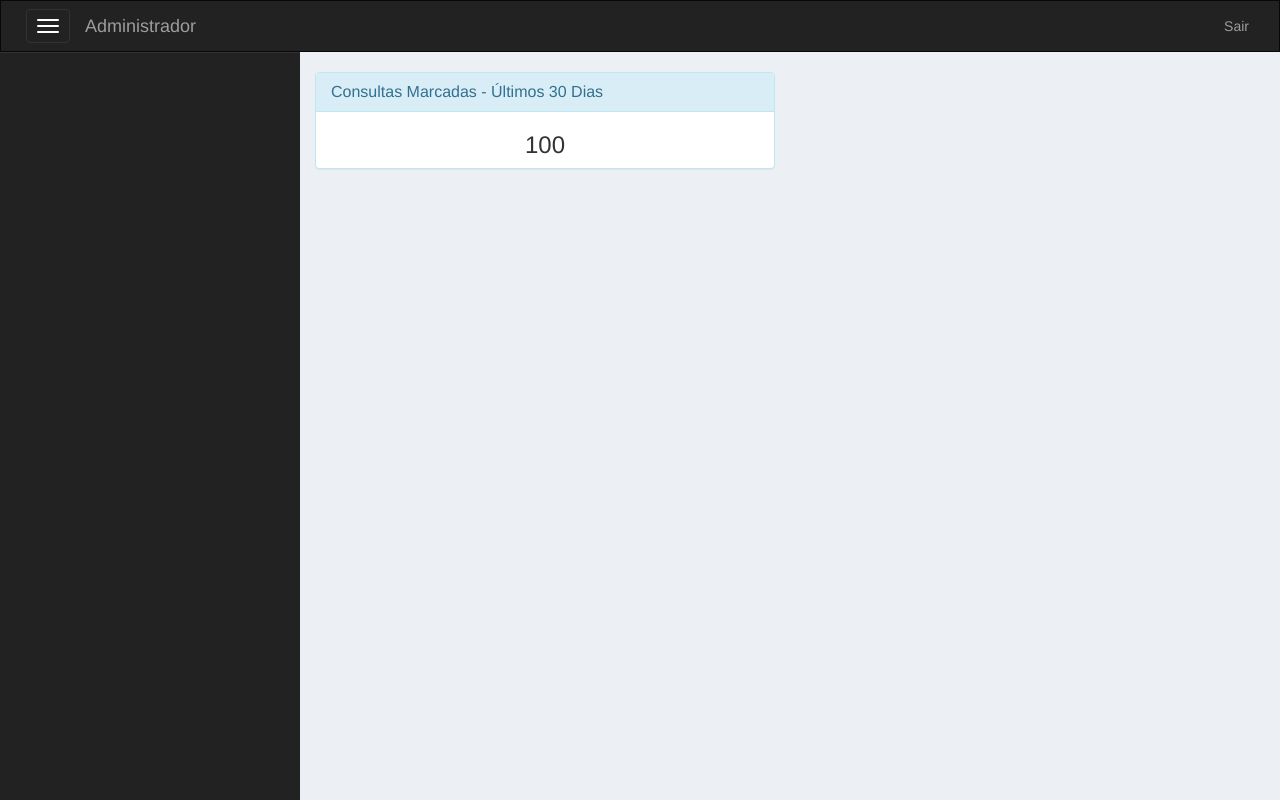
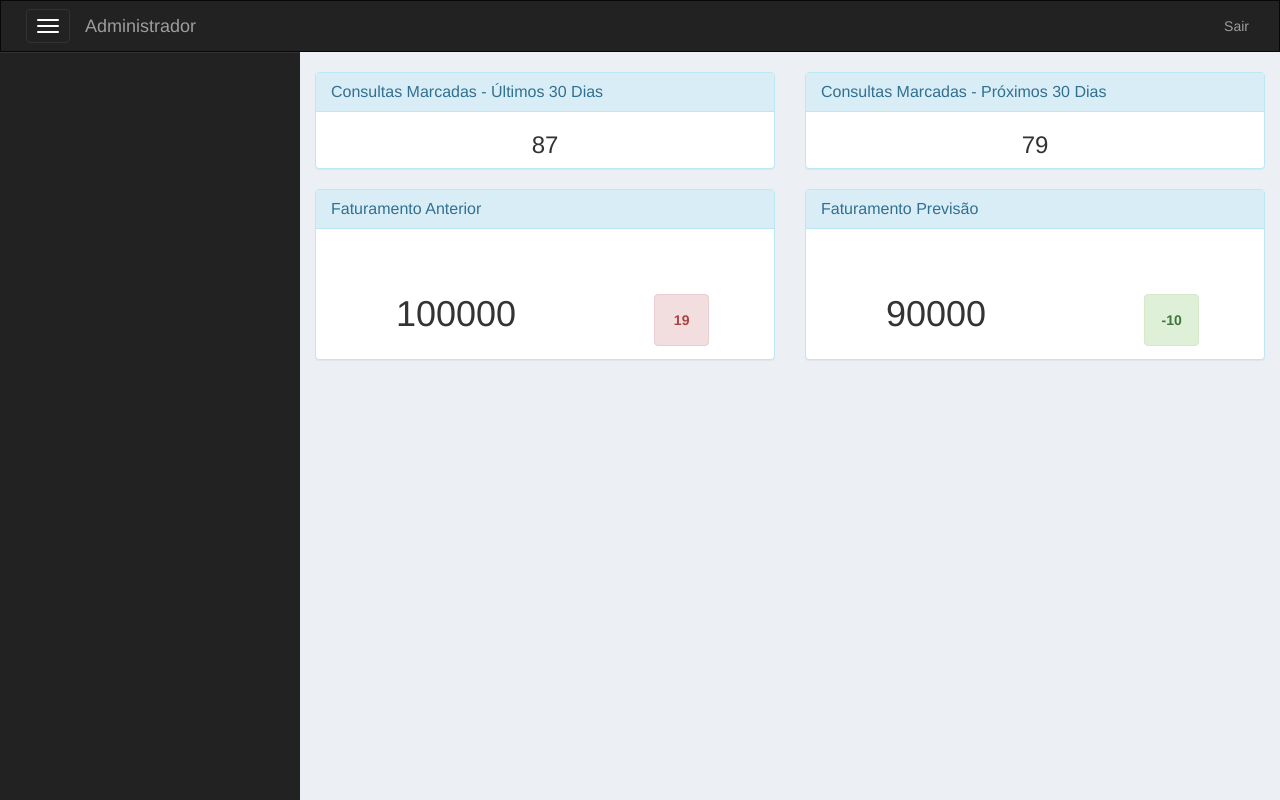
Before and after one commit to pravtz/dashboard-angular, an Angular app: page / in a window 1280 px wide. Built offline with nearby package versions, Linux system fonts and the light colour scheme.

Commit message:
criando uma view resumo e simulando o recebimento de uma API

```diff
--- a/src/app/app.component.html
+++ b/src/app/app.component.html
@@ -3,9 +3,6 @@
 <div class="main">
   <app-menu-lateral></app-menu-lateral>
   <div class="content">
-
-    <app-painel-simples titulo="Consultas Marcadas - Últimos 30 Dias" col="6">
-      <h3 class="text-center">100</h3>
-    </app-painel-simples>
+    <app-resuso></app-resuso>
   </div>
 </div>
--- a/src/app/app.module.ts
+++ b/src/app/app.module.ts
@@ -5,13 +5,15 @@ import { AppComponent } from './app.component';
 import { PainelSimplesComponent } from './painel-simples/painel-simples.component';
 import { BarraNavegacaoComponent } from './barra-navegacao/barra-navegacao.component';
 import { MenuLateralComponent } from './barra-navegacao/menu-lateral/menu-lateral.component';
+import { ResusoComponent } from './resuso/resuso.component';
 
 @NgModule({
   declarations: [
     AppComponent,
     PainelSimplesComponent,
     BarraNavegacaoComponent,
-    MenuLateralComponent
+    MenuLateralComponent,
+    ResusoComponent
   ],
   imports: [
     BrowserModule
--- /dev/null
+++ b/src/app/resuso/resuso.component.css
@@ -0,0 +1,8 @@
+.box-faturamento {
+  padding: 65px;
+
+}
+
+.box-faturamento h1 {
+  margin: 0;
+}
--- /dev/null
+++ b/src/app/resuso/resuso.component.html
@@ -0,0 +1,29 @@
+<app-painel-simples titulo="Consultas Marcadas - Últimos 30 Dias" col="6">
+  <h3 class="text-center">{{resumo.consultas.consultas_30dias_anteiores}}</h3>
+</app-painel-simples>
+
+<app-painel-simples titulo="Consultas Marcadas - Próximos 30 Dias" col="6">
+  <h3 class="text-center">{{resumo.consultas.consultas_30dias_posteriores}}</h3>
+</app-painel-simples>
+
+<app-painel-simples col="6" titulo="Faturamento Anterior">
+  <div class="box-faturamento">
+    <div class="col-md-10">
+      <h1 class="text-left">{{resumo.faturamento.anterior.valor}}</h1>
+    </div>
+    <div class="alert text-center col-md-2 sm alert-danger">
+      <b >{{resumo.faturamento.anterior.comparativo}}</b>
+    </div>
+  </div>
+</app-painel-simples>
+
+<app-painel-simples col="6" titulo="Faturamento Previsão">
+    <div class="box-faturamento">
+      <div class="col-md-10">
+        <h1 class="text-left">{{resumo.faturamento.previsao.valor}}</h1>
+      </div>
+      <div class="alert text-center col-md-2 sm alert-success">
+        <b>{{resumo.faturamento.previsao.comparativo}}</b>
+      </div>
+    </div>
+  </app-painel-simples>
--- /dev/null
+++ b/src/app/resuso/resuso.component.ts
@@ -0,0 +1,33 @@
+import { Component, OnInit } from '@angular/core';
+
+@Component({
+  selector: 'app-resuso',
+  templateUrl: './resuso.component.html',
+  styleUrls: ['./resuso.component.css']
+})
+export class ResusoComponent implements OnInit {
+
+
+  resumo = {
+    consultas: {
+      consultas_30dias_anteiores: 87,
+      consultas_30dias_posteriores: 79
+    },
+    faturamento: {
+      anterior: {
+        valor: 100000,
+        comparativo: 19
+      },
+      previsao: {
+        valor: 90000,
+        comparativo: -10
+      }
+    }
+  }
+
+  constructor() { }
+
+  ngOnInit() {
+  }
+
+}
```
